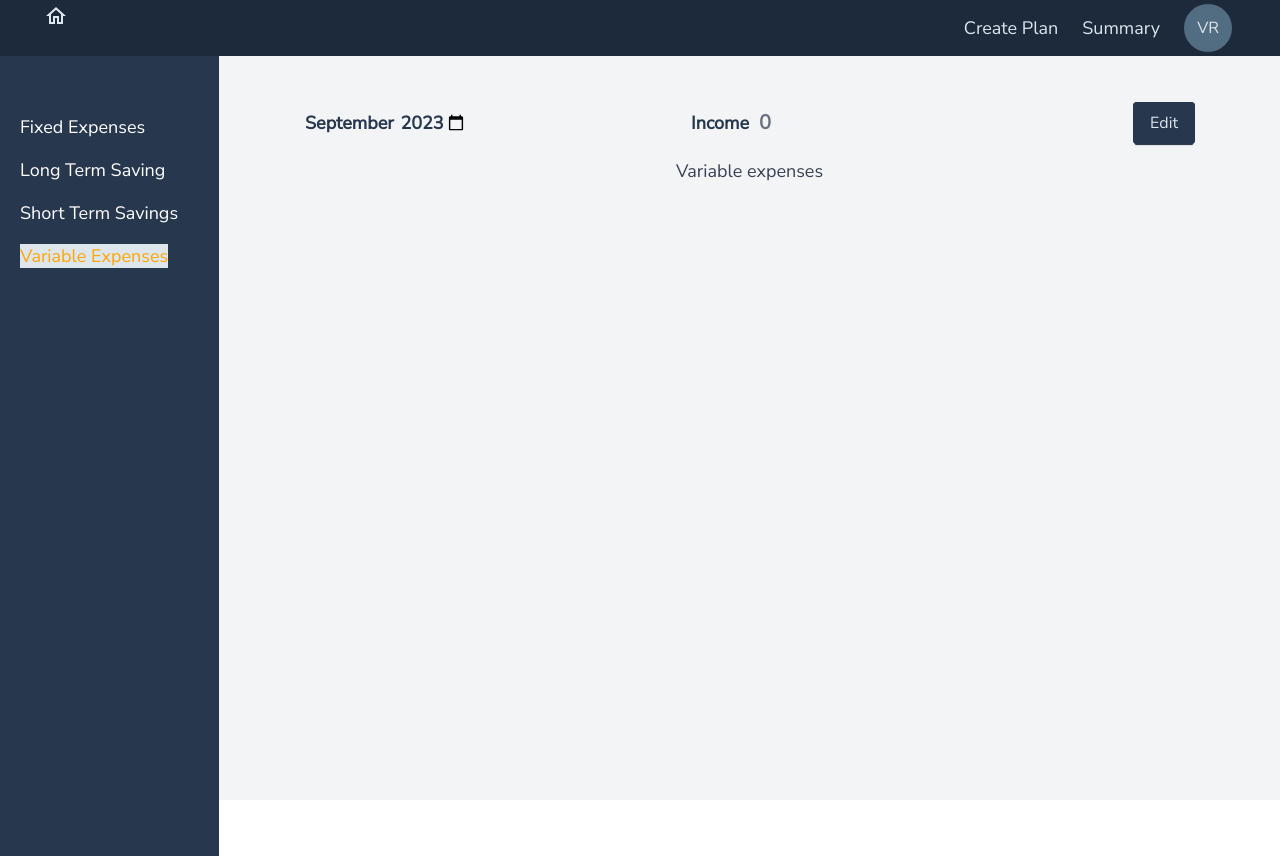
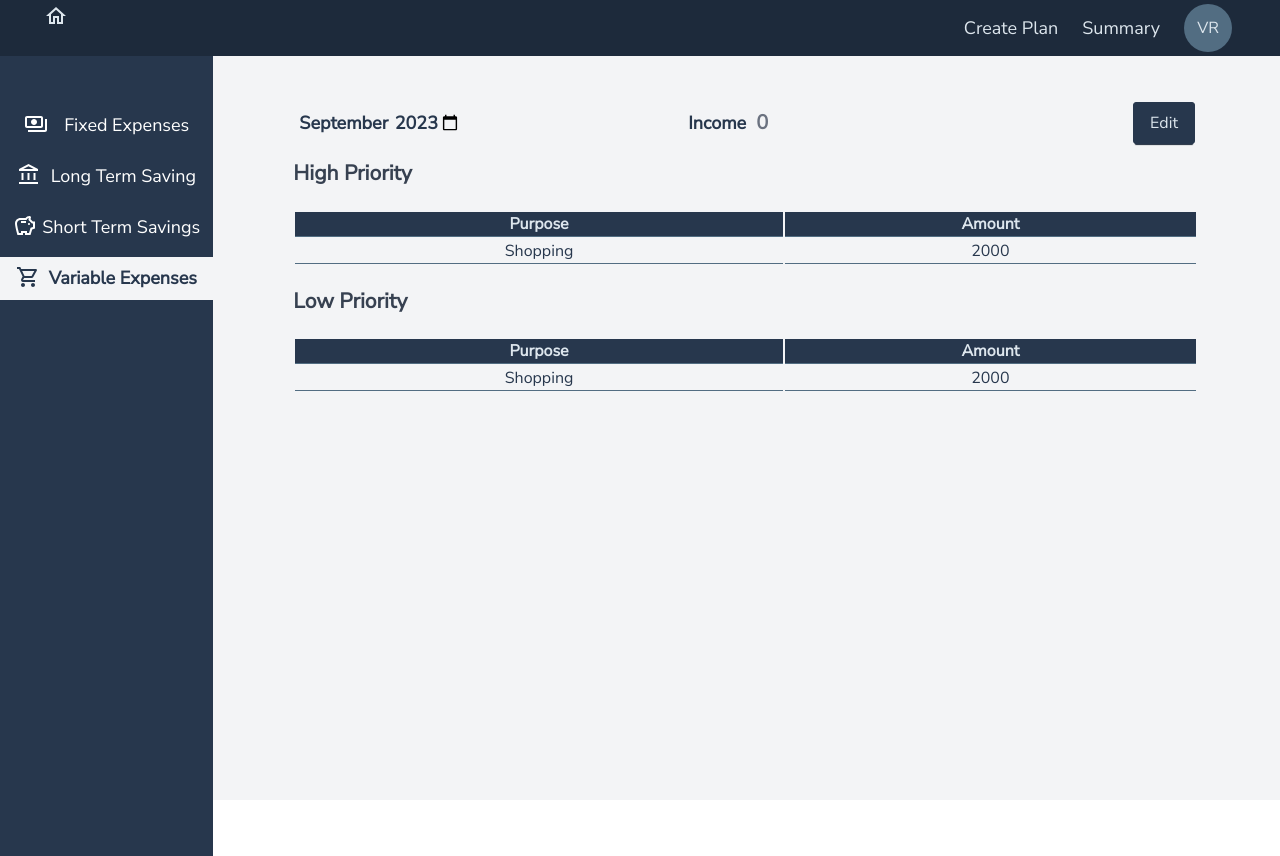
Before and after one commit to aryabhatta22/artha, a React (Vite) app in the folder src/renderer/: page /app/monthlyPlan/variableExpenses in a window 1280 px wide. Built offline with nearby package versions, Linux system fonts and the light colour scheme.

Commit message:
Minor fixes, added icon in sidebar

```diff
--- a/src/renderer/src/data/SidemenuList.js
+++ /dev/null
@@ -1,14 +0,0 @@
-export const sideMenu = {
-  monthlyPlanning: [
-    { menuOption: "Fixed Expenses", link: "monthlyPlan/fixedExpenses" },
-    { menuOption: "Long Term Saving", link: "monthlyPlan/longTermSavings" },
-    {
-      menuOption: "Short Term Savings",
-      link: "monthlyPlan/shortTermSavings",
-    },
-    {
-      menuOption: "Variable Expenses",
-      link: "monthlyPlan/variableExpenses",
-    },
-  ],
-};
--- /dev/null
+++ b/src/renderer/src/data/SidemenuList.jsx
@@ -0,0 +1,47 @@
+import PaymentsOutlinedIcon from "@mui/icons-material/PaymentsOutlined";
+import SavingsOutlinedIcon from "@mui/icons-material/SavingsOutlined";
+import AccountBalanceOutlinedIcon from "@mui/icons-material/AccountBalanceOutlined";
+import ShoppingCartOutlinedIcon from "@mui/icons-material/ShoppingCartOutlined";
+
+export const sideMenu = {
+  monthlyPlanning: [
+    {
+      menuOption: (
+        <span>
+          <PaymentsOutlinedIcon />
+          <p>Fixed Expenses</p>
+        </span>
+      ),
+      link: "monthlyPlan/fixedExpenses",
+    },
+    {
+      menuOption: (
+        <span>
+          <AccountBalanceOutlinedIcon />
+          <p>Long Term Saving</p>
+        </span>
+      ),
+      link: "monthlyPlan/longTermSavings",
+    },
+    {
+      menuOption: (
+        <span>
+          <SavingsOutlinedIcon />
+          <p>Short Term Savings</p>
+        </span>
+      ),
+
+      link: "monthlyPlan/shortTermSavings",
+    },
+    {
+      menuOption: (
+        <span>
+          <ShoppingCartOutlinedIcon />
+          <p>Variable Expenses</p>
+        </span>
+      ),
+
+      link: "monthlyPlan/variableExpenses",
+    },
+  ],
+};
--- a/src/renderer/src/data/TableColumns.js
+++ b/src/renderer/src/data/TableColumns.js
@@ -9,4 +9,6 @@ export const tableColumns = {
     "CPM",
     "Amount Saved",
   ],
+  variableExpensesHigh: ["Purpose", "Amount"],
+  variableExpensesLow: ["Purpose", "Amount"],
 };
--- a/src/renderer/src/features/plan/VariableExpenses.jsx
+++ b/src/renderer/src/features/plan/VariableExpenses.jsx
@@ -1,5 +1,43 @@
+import { useState } from "react";
+import { tableColumns } from "../../data/TableColumns";
+import Table from "./../../ui/Components/Table";
+import { useOutletContext } from "react-router-dom";
+
+const initialHighColumns = tableColumns["variableExpensesHigh"];
+const initialHighRows = [["Shopping", 2000]];
+const initialLowColumns = tableColumns["variableExpensesLow"];
+const initialLowRows = [["Shopping", 2000]];
+
 const VariableExpenses = () => {
-  return <div>Variable expenses</div>;
+  const { isEditModeOn } = useOutletContext();
+
+  const [highPriorityColumns, setHighPriorityColumns] =
+    useState(initialHighColumns);
+  const [hightPriorityRows, setHightPriorityRows] = useState(initialHighRows);
+  const [lowPriorityColumns, setLowPriorityColumns] =
+    useState(initialLowColumns);
+  const [lowPriorityRows, setLowPriorityRows] = useState(initialLowRows);
+
+  return (
+    <div>
+      <Table
+        tableTitle={"High Priority"}
+        columns={highPriorityColumns}
+        rows={hightPriorityRows}
+        editTable={isEditModeOn}
+        setRows={setHightPriorityRows}
+        addOrDeleteRows={true}
+      />
+      <Table
+        tableTitle={"Low Priority"}
+        columns={lowPriorityColumns}
+        rows={lowPriorityRows}
+        editTable={isEditModeOn}
+        setRows={setLowPriorityRows}
+        addOrDeleteRows={true}
+      />
+    </div>
+  );
 };
 
 export default VariableExpenses;
--- a/src/renderer/src/ui/Components/SideBar.jsx
+++ b/src/renderer/src/ui/Components/SideBar.jsx
@@ -7,15 +7,26 @@ const SideBarWrapper = styled.ul`
   width: 20%;
   color: var(--color-grey-0);
   font-weight: 100;
-  padding: 50px 20px;
+  padding: 40px 0px;
 `;
 
 const ListElement = styled.li`
-  padding: 8px 0px;
+  margin: 8px 0px;
+  text-align: center;
 
   & a.active {
-    color: orange;
-    background: var(--color-primary-4);
+    color: var(--color-primary-1);
+    font-weight: bold;
+  }
+  & a.active span {
+    background: var(--color-primary-5);
+  }
+  & a span {
+    padding: 8px;
+    vertical-align: middle;
+    display: flex;
+    flex-direction: row;
+    justify-content: space-evenly;
   }
 `;
 
--- a/src/renderer/src/ui/Components/Table.jsx
+++ b/src/renderer/src/ui/Components/Table.jsx
@@ -4,7 +4,7 @@ import TableColumn from "./TableColumn";
 import TableRow from "./TableRow";
 
 const TableContainer = styled.table`
-  margin: 30px 0px;
+  margin: 20px 0px;
   font-size: 1rem;
   width: 100%;
 `;
@@ -15,7 +15,12 @@ const TableBody = styled.tbody`
   width: 100%;
 `;
 
+const TableHeading = styled.h3`
+  text-align: left;
+`;
+
 const Table = ({
+  tableTitle,
   columns,
   rows,
   editTable,
@@ -24,6 +29,7 @@ const Table = ({
 }) => {
   return (
     <>
+      {tableTitle && <TableHeading>{tableTitle}</TableHeading>}
       <TableContainer>
         <TableBody>
           {/* Column Data */}
@@ -44,7 +50,7 @@ const Table = ({
           ))}
         </TableBody>
       </TableContainer>
-      {addOrDeleteRows && (
+      {addOrDeleteRows && editTable && (
         <div>
           <Button
             onClick={() =>
--- a/src/renderer/src/ui/Components/TableRow.jsx
+++ b/src/renderer/src/ui/Components/TableRow.jsx
@@ -36,7 +36,7 @@ const TableRow = ({
             )
           }
         >
-          {addOrDeleteRows && <DeleteOutlinedIcon />}
+          {addOrDeleteRows && editRows && <DeleteOutlinedIcon />}
         </ButtonIcon>
       </RowData>
     </Row>
```
